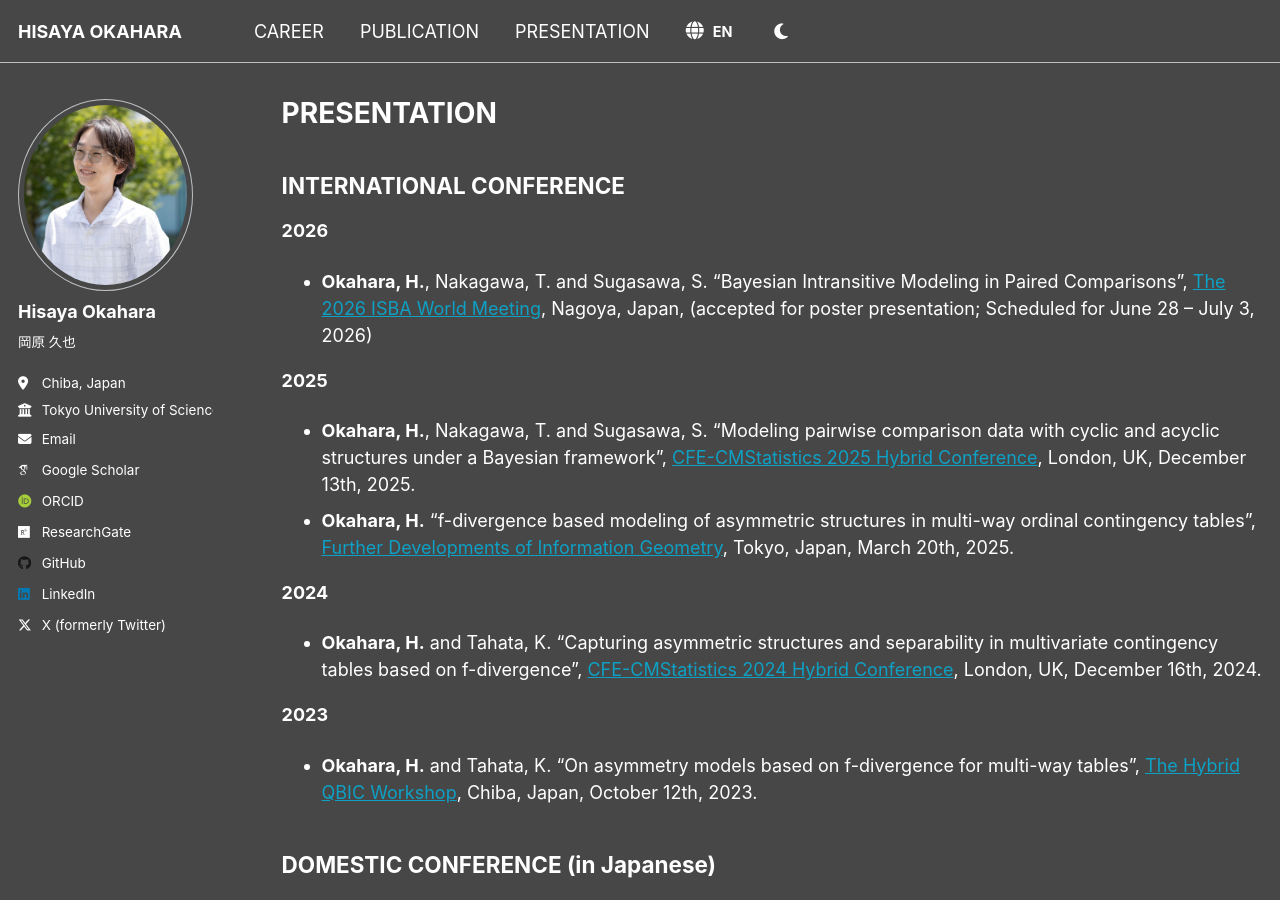
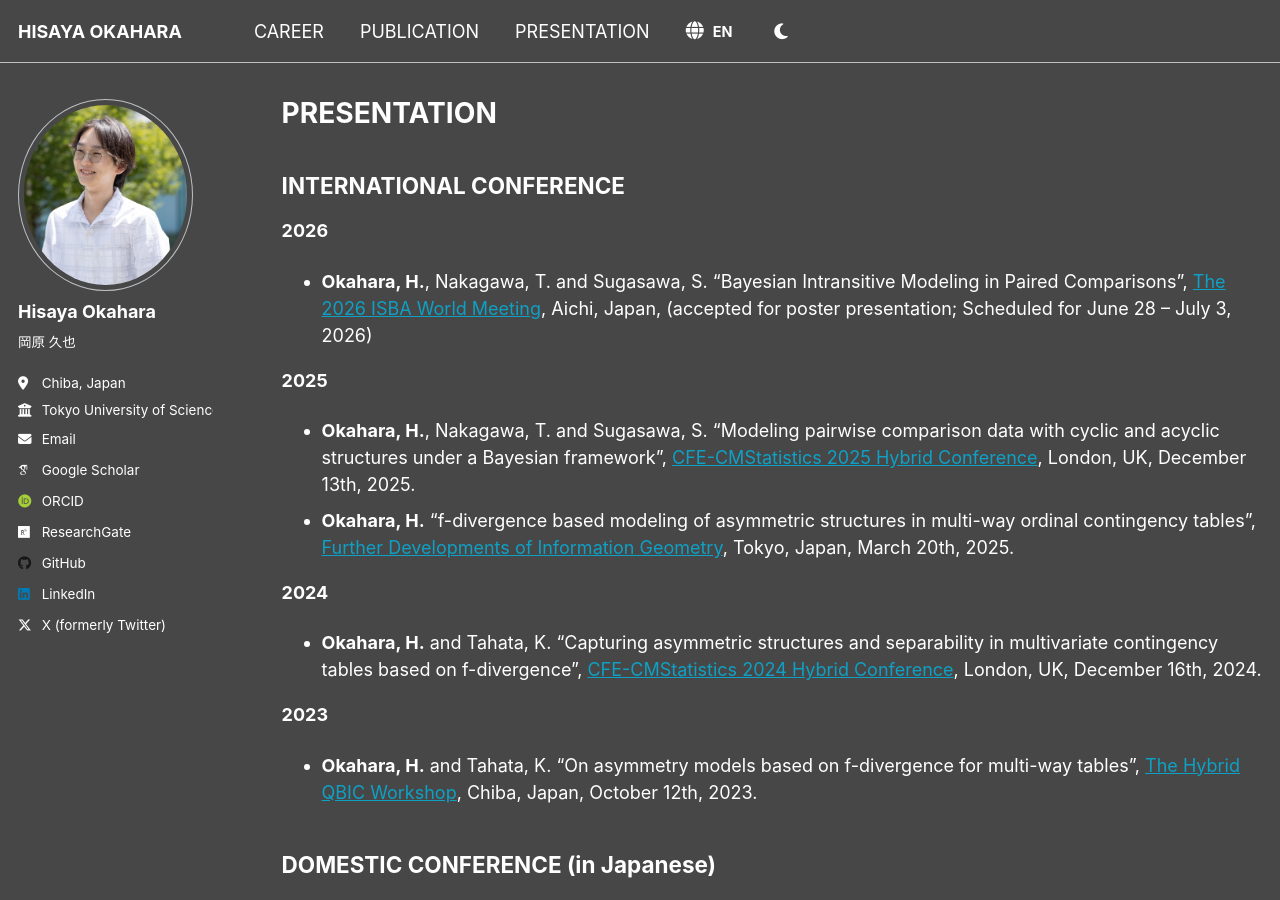
Before and after one commit to h-okahara/h-okahara.github.io, a Jekyll site: the page built from _pages/presentation.md, in a window 1280 px wide and 900 px high. Built offline with Jekyll 4.4.1, drawn with Linux system fonts in a browser that asks for light colours; some web fonts are replaced.

Commit message:
Update conference location from Nagoya to Aichi

```diff
--- a/_pages/presentation.md
+++ b/_pages/presentation.md
@@ -8,7 +8,7 @@ author_profile: true
 ## <span data-i18n="presentation.header_intl">INTERNATIONAL CONFERENCE</span>
 **2026**
 - **Okahara, H.**, Nakagawa, T. and Sugasawa, S. "Bayesian Intransitive Modeling in Paired Comparisons", [The 2026 ISBA World Meeting](https://isba2026.github.io/),
-  <span data-i18n="presentation.loc_nagoya">Nagoya, Japan,</span> (<span data-i18n="presentation.note_isba2026">accepted for poster presentation; Scheduled for June 28 – July 3, 2026</span>)
+  <span data-i18n="presentation.loc_aichi">Aichi, Japan,</span> (<span data-i18n="presentation.note_isba2026">accepted for poster presentation; Scheduled for June 28 – July 3, 2026</span>)
 
 **2025**
 - **Okahara, H.**, Nakagawa, T. and Sugasawa, S. "Modeling pairwise comparison data with cyclic and acyclic structures under a Bayesian framework", [CFE-CMStatistics 2025 Hybrid Conference](https://www.cmstatistics.org//CFECMStatistics2025/index.php), <span data-i18n="presentation.loc_london">London, UK</span>, <span data-i18n="presentation.date_dec_13_2025">December 13th, 2025</span>.
```
